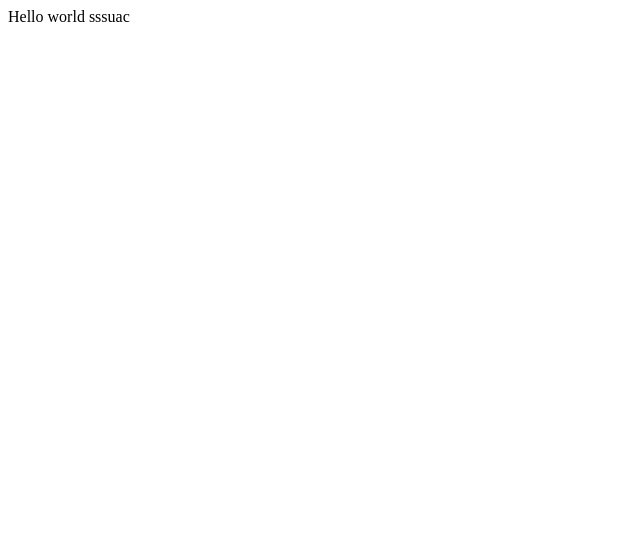
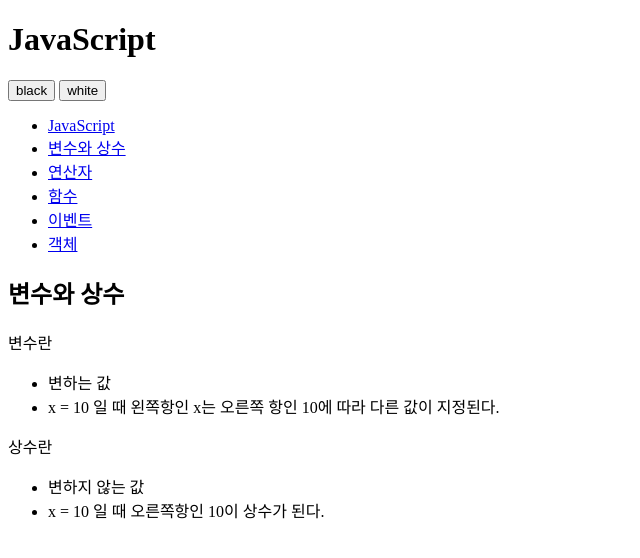
Before and after one commit to sssuac/opentutorials.sssuac, a plain HTML site: page index.html in a window 1280 px wide. Shown: the whole page, without its empty margins (0-640 px from the left). Drawn offline with Linux system fonts and the light colour scheme.

Commit message:
change index.html

```diff
--- a/index.html
+++ b/index.html
@@ -1,24 +1,53 @@
 <!DOCTYPE html>
-<html lang="en">
+<html>
     <head>
         <meta charset="utf-8" />
-
-        <!-- Always force latest IE rendering engine (even in intranet) & Chrome Frame
-        Remove this if you use the .htaccess -->
-        <meta http-equiv="X-UA-Compatible" content="IE=edge,chrome=1" />
-
-        <title>index</title>
-        <meta name="description" content="" />
-        <meta name="author" content="egoing" />
-
-        <meta name="viewport" content="width=device-width; initial-scale=1.0" />
-
-        <!-- Replace favicon.ico & apple-touch-icon.png in the root of your domain and delete these references -->
-        <link rel="shortcut icon" href="/favicon.ico" />
-        <link rel="apple-touch-icon" href="/apple-touch-icon.png" />
     </head>
 
-    <body>
-        Hello world sssuac
+    <body id="body">
+        <div>
+            <header>
+                <h1>JavaScript</h1>
+            </header>
+            <div id="toolbar">
+                <input type="button" value="black" />
+                <input type="button" value="white" />
+            </div>
+            <nav>
+                <ul>
+                    <li><a href="http://opentutorials.org/course/49/17">JavaScript</a></li>
+                    <li><a href="http://opentutorials.org/course/49/16">변수와 상수</a></li>
+                    <li><a href="http://opentutorials.org/course/49/18">연산자</a></li>
+                    <li><a href="http://opentutorials.org/course/49/19">함수</a></li>
+                    <li><a href="http://opentutorials.org/course/49/20">이벤트</a></li>
+                    <li><a href="http://opentutorials.org/course/49/21">객체</a></li>
+                </ul>
+            </nav>
+            <article>
+                <h2>변수와 상수</h2>
+                <div>
+                    <p>변수란</p>
+                    <ul>
+                        <li>
+                            변하는 값
+                        </li>
+                        <li>
+                            x = 10 일 때 왼쪽항인 x는 오른쪽 항인 10에 따라 다른 값이 지정된다.
+                        </li>
+                    </ul>
+                    <p>
+                        상수란
+                    </p>
+                    <ul>
+                        <li>
+                            변하지 않는 값
+                        </li>
+                        <li>
+                            x = 10 일 때 오른쪽항인 10이 상수가 된다.
+                        </li>
+                    </ul>
+                </div>
+            </article>
+        </div>
     </body>
 </html>
```
